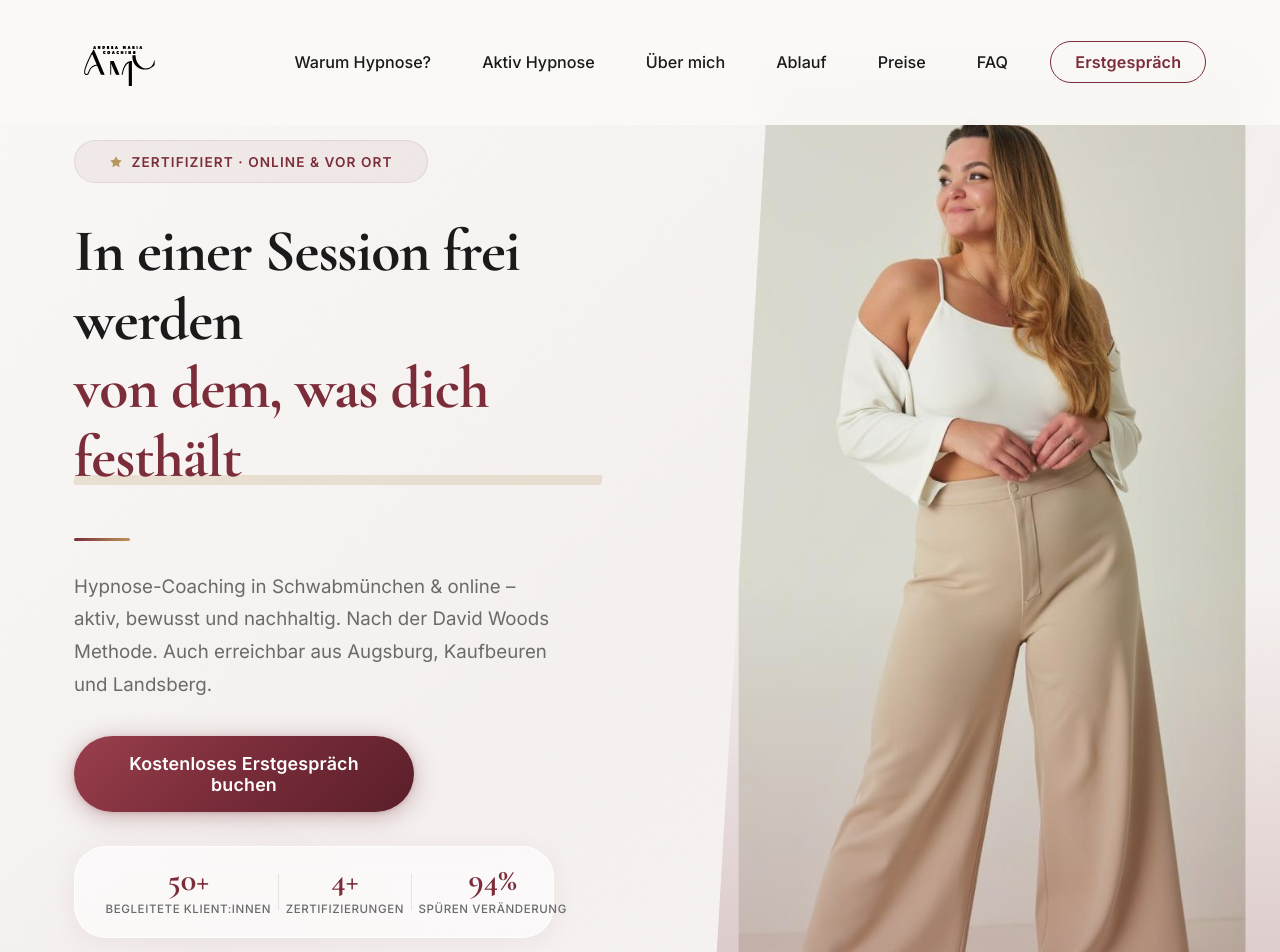
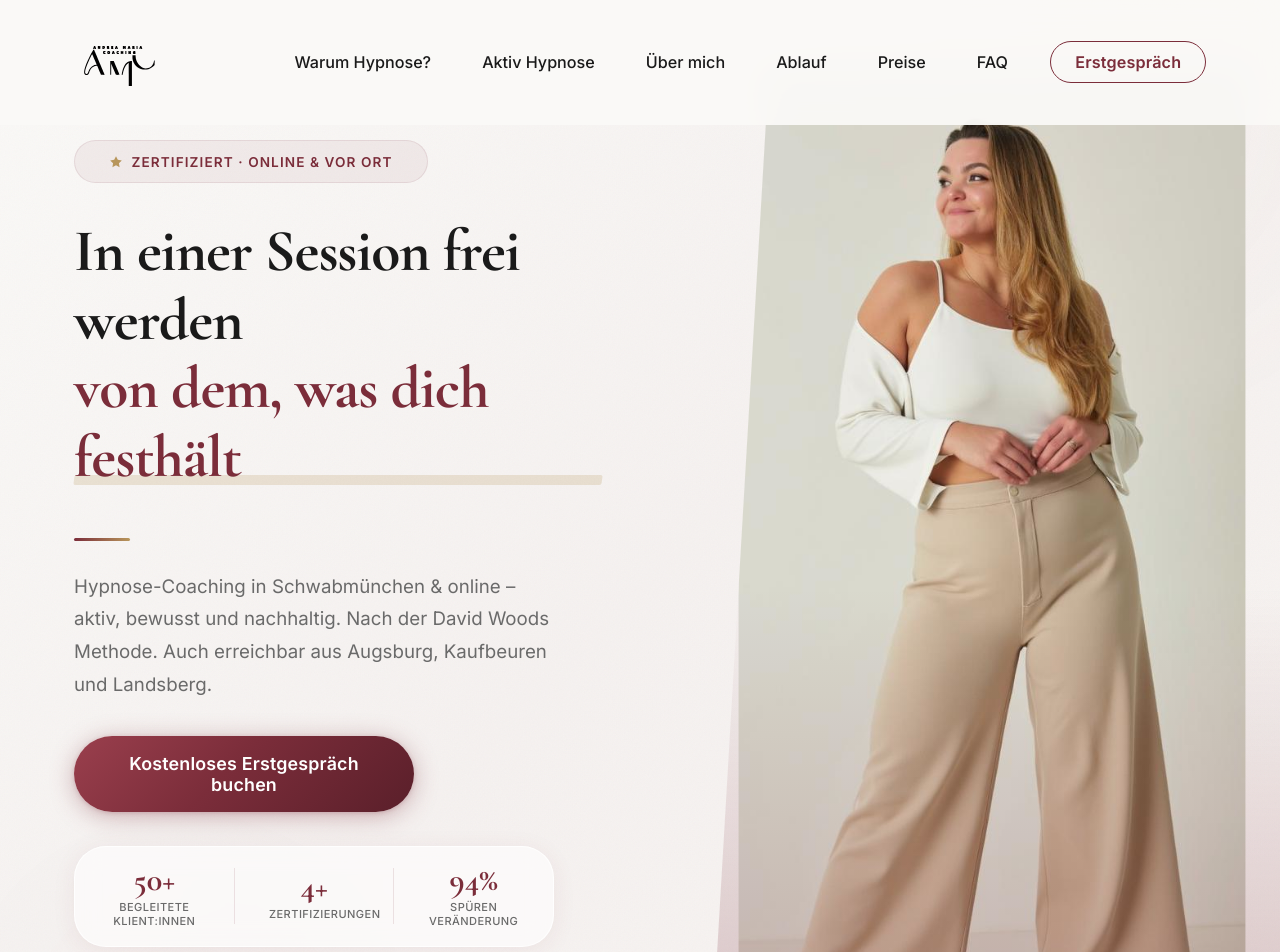
Before and after one commit to viktorfdeltaC/andrea-maria-landingpage, a React (Vite) app: page / in a window 1280 px wide. Shown: the top 952 px of the page. Built offline with nearby package versions, Linux system fonts and the light colour scheme.

Commit message:
feat: link andreamariacoaching.de in hero contact footer

```diff
--- a/src/sections/Hero.css
+++ b/src/sections/Hero.css
@@ -100,21 +100,22 @@ h1 .highlight::after {
 
 /* Stats bar */
 .hero-stats {
-  display: grid;
-  grid-template-columns: 1fr auto 1fr auto 1fr;
-  align-items: center;
+  display: flex;
+  align-items: stretch;
   background: rgba(255, 255, 255, 0.6);
   backdrop-filter: blur(12px);
   -webkit-backdrop-filter: blur(12px);
   border: 1px solid rgba(255, 255, 255, 0.8);
   border-radius: var(--radius-xl);
-  padding: 1rem 1.4rem;
+  padding: 1rem 0;
   box-shadow: 0 4px 24px rgba(123, 45, 58, 0.07);
   max-width: 480px;
 }
 .hero-stat {
+  flex: 1;
   display: flex; flex-direction: column; align-items: center;
-  gap: 3px; padding: 0 0.4rem; text-align: center;
+  justify-content: center;
+  gap: 4px; padding: 0 0.75rem; text-align: center;
 }
 .hero-stat-number {
   font-family: 'Cormorant Garamond', serif;
@@ -122,14 +123,19 @@ h1 .highlight::after {
   color: var(--color-primary); line-height: 1;
 }
 .hero-stat-label {
-  font-size: 0.68rem; color: var(--color-text-muted);
+  font-size: 0.65rem; color: var(--color-text-muted);
   font-weight: 500; text-transform: uppercase;
-  letter-spacing: 0.05em; white-space: nowrap;
+  letter-spacing: 0.04em;
+  white-space: normal;
+  line-height: 1.3;
+  max-width: 90px;
 }
 .hero-stat-divider {
-  width: 1px; height: 36px;
+  width: 1px;
+  align-self: stretch;
   background: rgba(123, 45, 58, 0.12);
-  justify-self: center;
+  flex-shrink: 0;
+  margin: 0.25rem 0;
 }
 
 /* Contact footer */
@@ -149,6 +155,10 @@ h1 .highlight::after {
   color: var(--color-text-muted);
   font-weight: 500;
   white-space: nowrap;
+  text-decoration: none;
+}
+a.hero-contact-item:hover {
+  color: var(--color-primary);
 }
 .hero-contact-item svg {
   width: 13px; height: 13px;
--- a/src/sections/Hero.jsx
+++ b/src/sections/Hero.jsx
@@ -91,10 +91,10 @@ export default function Hero() {
 
           {/* Contact footer */}
           <motion.footer className="hero-contact" variants={item}>
-            <span className="hero-contact-item">
+            <a href="https://www.andreamariacoaching.de" target="_blank" rel="noopener noreferrer" className="hero-contact-item">
               <svg viewBox="0 0 24 24" fill="none" stroke="currentColor" strokeWidth="2" strokeLinecap="round" strokeLinejoin="round"><circle cx="12" cy="12" r="10"/><line x1="2" x2="22" y1="12" y2="12"/><path d="M12 2a15.3 15.3 0 0 1 4 10 15.3 15.3 0 0 1-4 10 15.3 15.3 0 0 1-4-10 15.3 15.3 0 0 1 4-10z"/></svg>
               andreamariacoaching.de
-            </span>
+            </a>
             <span className="hero-contact-item">
               <svg viewBox="0 0 24 24" fill="none" stroke="currentColor" strokeWidth="2" strokeLinecap="round" strokeLinejoin="round"><path d="M20 10c0 6-8 12-8 12s-8-6-8-12a8 8 0 0 1 16 0Z"/><circle cx="12" cy="10" r="3"/></svg>
               Schwabmünchen, Bayern
```
